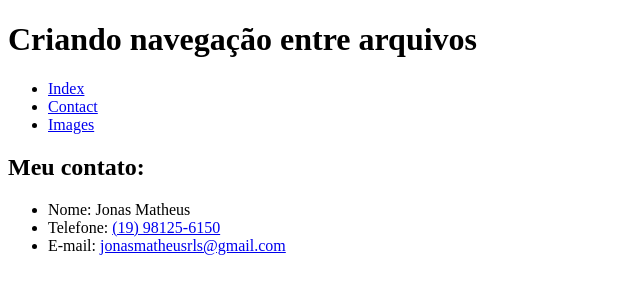
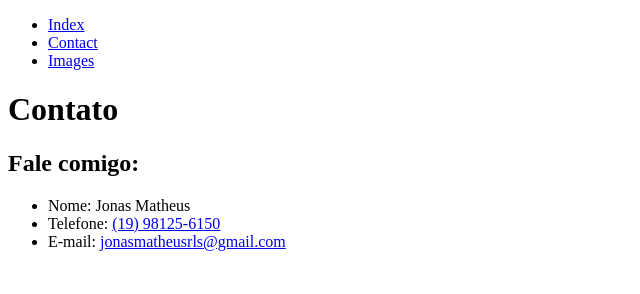
Before and after one commit to jonasmatheus/rocketseat-estudos-discover, a plain HTML site: page exercicios/exercicio-ancora/contact.html in a window 1280 px wide. Shown: the whole page, without its empty margins (0-640 px from the left). Drawn offline with Linux system fonts and the light colour scheme.

Commit message:
Atualizei exercicio01

```diff
--- a/exercicios/exercicio-ancora/contact.html
+++ b/exercicios/exercicio-ancora/contact.html
@@ -7,7 +7,6 @@
     <title>Contact</title>
 </head>
 <body>
-    <h1>Criando navegação entre arquivos</h1>
 
     <nav>
         <ul>
@@ -17,7 +16,9 @@
         </ul>
     </nav>
 
-    <h2>Meu contato:</h2>
+    <h1>Contato</h1>
+
+    <h2>Fale comigo:</h2>
 
     <ul>
         <li>Nome: Jonas Matheus</li>
```
Also changed, not shown: exercicios/exercicio-ancora/files/images.html (+0 -1 lines), exercicios/exercicio-ancora/index.html (+3 -3 lines).
